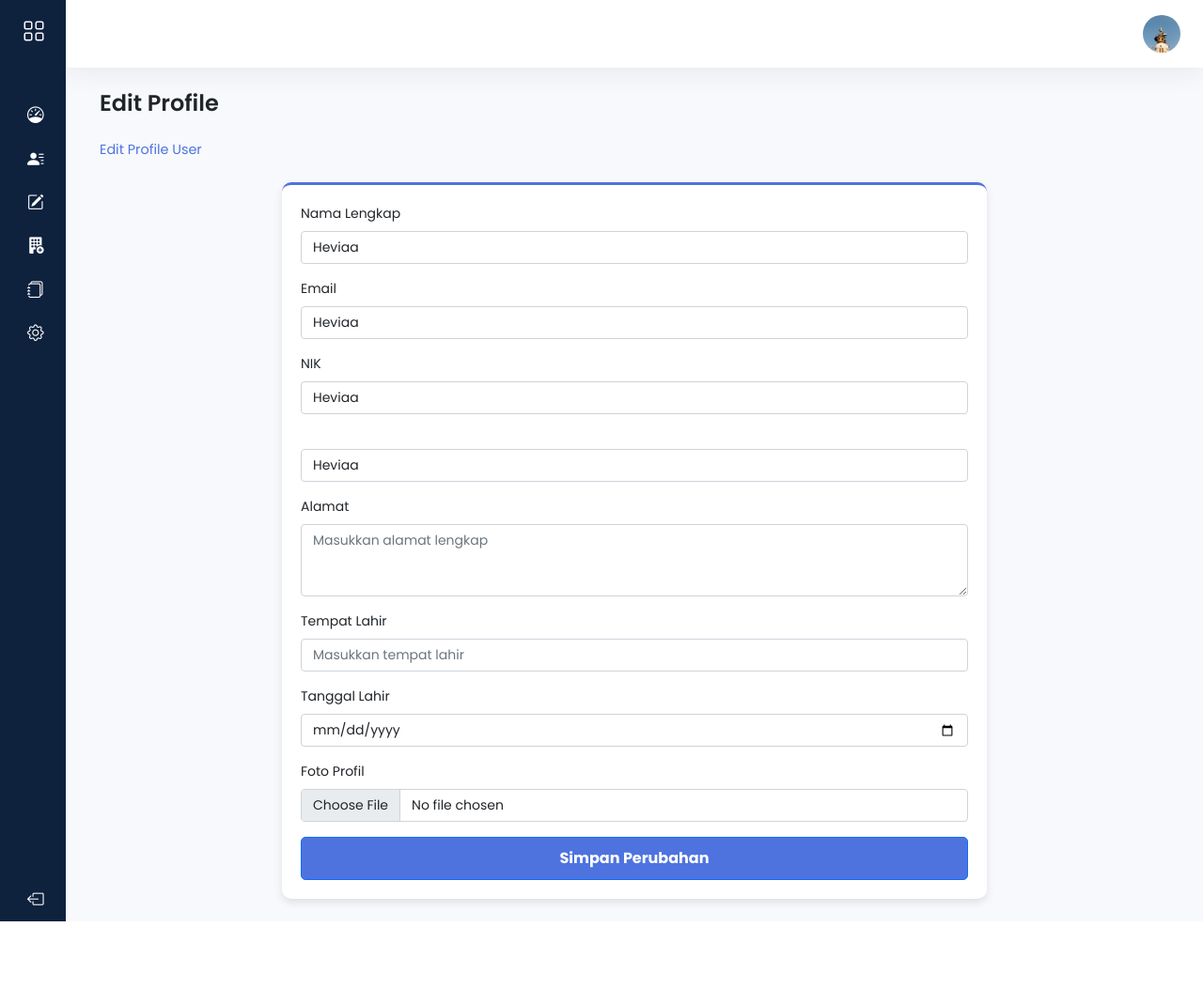
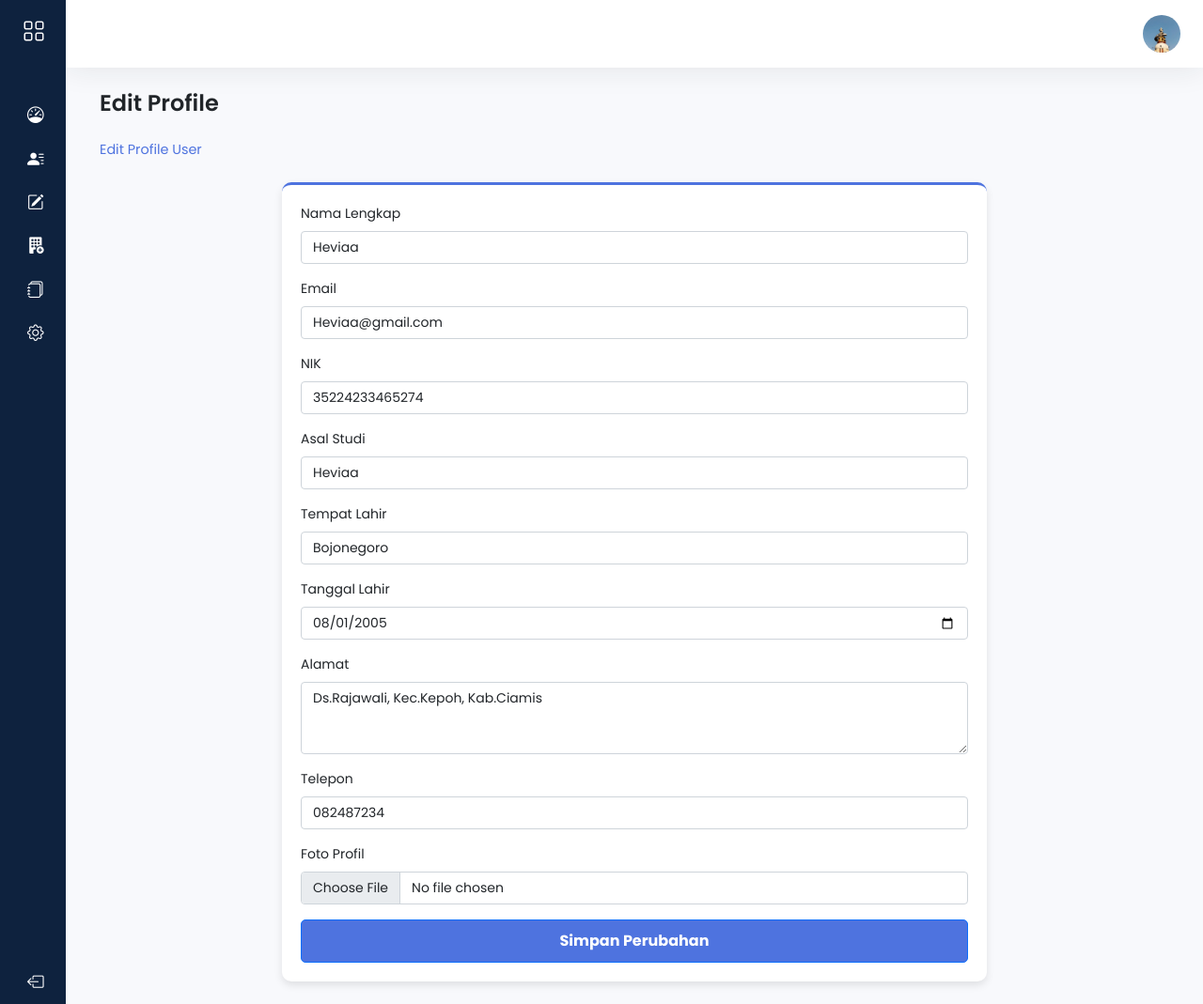
Before and after one commit to DeviDuwiSusanti/magang, a PHP site: page /user/edit_profil.php in a window 1280 px wide. Shown: the whole page at 94% size. Before the commit the page ends 981 px from the top, so only its background shows below. Run offline with PHP 8.4, Linux system fonts and the light colour scheme.

Commit message:
edit by hevia

```diff
--- a/layout/sidebarUser.php
+++ b/layout/sidebarUser.php
@@ -82,7 +82,7 @@
                     <ul class="navbar-nav ms-auto">
                         <li class="nav-item dropdown">
                             <a href="#" data-bs-toggle="dropdown" class="nav-icon pe-md-0">
-                                <img src="./img/login.jpeg" alt="avatar" class="avatar img-fluid rounded-circle">
+                                <img src="<?php echo basename($_SERVER['PHP_SELF']) === 'index.php' ? '' : '../'; ?>img/login.jpeg" alt="avatar" class="avatar img-fluid rounded-circle">
                             </a>
                             <div class="dropdown-menu dropdown-menu-end rounded-0 border-0 shadow mt-3">
                                 <a href="<?php echo basename($_SERVER['PHP_SELF']) === 'profil.php' ? 'profil.php' : 'user/profil.php'; ?>" class="dropdown-item">
--- a/user/edit_profil.php
+++ b/user/edit_profil.php
@@ -20,41 +20,47 @@
 
             <div class="mb-3">
                 <label for="email" class="form-label">Email</label>
-                <input type="text" class="form-control" id="email" name="email" value="Heviaa" required>
+                <input type="email" class="form-control" id="email" name="email" value="Heviaa@gmail.com" required>
             </div>
 
             <div class="mb-3">
                 <label for="nik" class="form-label">NIK</label>
-                <input type="text" class="form-control" id="nik" name="nik" value="Heviaa" required>
+                <input type="text" class="form-control" id="nik" name="nik" value="35224233465274" required>
             </div>
 
             <div class="mb-3">
-                <label for="" class="form-label"></label>
-                <input type="text" class="form-control" id="" name="" value="Heviaa" required>
+                <label for="asal_studi" class="form-label">Asal Studi</label>
+                <input type="text" class="form-control" id="asal_studi" name="asal_studi" value="Heviaa" required>
             </div>
 
-            <!-- Alamat -->
-            <div class="mb-3">
-                <label for="alamat" class="form-label">Alamat</label>
-                <textarea class="form-control" id="alamat" name="alamat" rows="3" placeholder="Masukkan alamat lengkap" required></textarea>
-            </div>
-
-            <!-- Tempat Lahir -->
             <div class="mb-3">
                 <label for="tempat_lahir" class="form-label">Tempat Lahir</label>
-                <input type="text" class="form-control" id="tempat_lahir" name="tempat_lahir" placeholder="Masukkan tempat lahir" required>
+                <input type="text" class="form-control" id="tempat_lahir" name="tempat_lahir" value="Bojonegoro" required>
             </div>
 
             <!-- Tanggal Lahir -->
             <div class="mb-3">
                 <label for="tanggal_lahir" class="form-label">Tanggal Lahir</label>
-                <input type="date" class="form-control" id="tanggal_lahir" name="tanggal_lahir" required>
+                <input type="date" class="form-control" id="tanggal_lahir" name="tanggal_lahir" value="2005-08-01" required>
+            </div>
+
+
+            <!-- Alamat -->
+            <div class="mb-3">
+                <label for="alamat" class="form-label">Alamat</label>
+                <textarea class="form-control" id="alamat" name="alamat" rows="3"  required>Ds.Rajawali, Kec.Kepoh, Kab.Ciamis</textarea>
+            </div>
+
+            <!-- Tempat Lahir -->
+            <div class="mb-3">
+                <label for="telepon" class="form-label">Telepon</label>
+                <input type="number" class="form-control" id="telepon" name="telepon" value="082487234" required>
             </div>
 
             <!-- Upload Image -->
             <div class="mb-3">
                 <label for="image" class="form-label">Foto Profil</label>
-                <input type="file" class="form-control" id="image" name="image" accept="image/*">
+                <input type="file" class="form-control" id="image" name="image" value="" accept="image/*">
             </div>
 
             <!-- Submit Button -->
```
